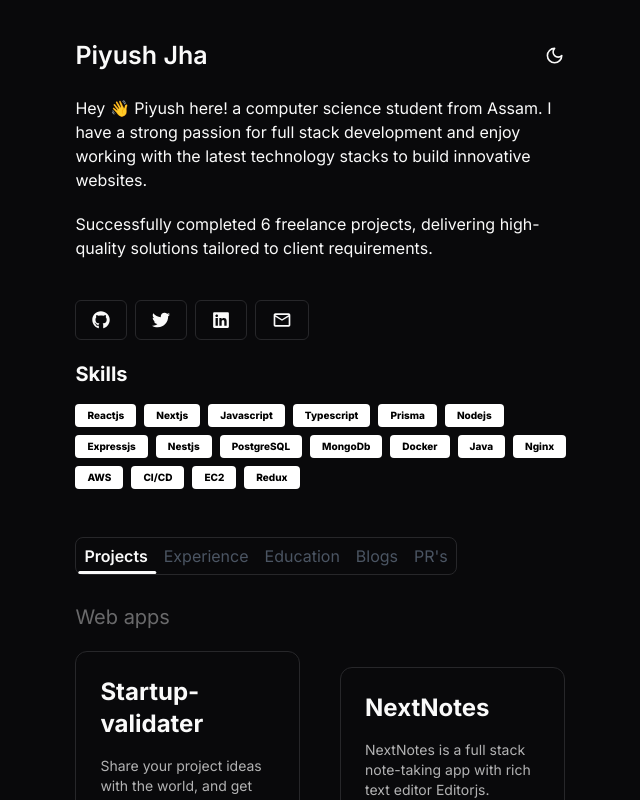
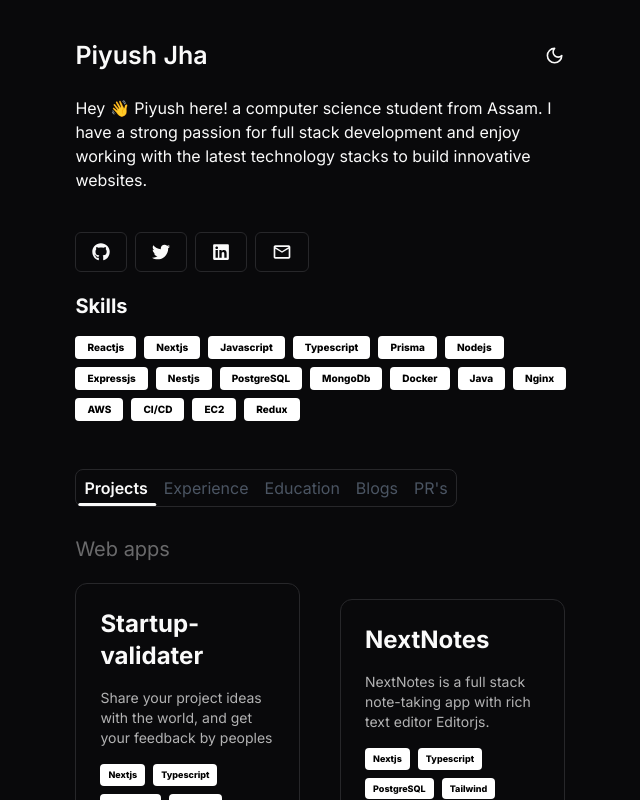
Before and after one commit to Piyush5784/Piyush-portfolio, a Next.js app: page / in a window 1280 px wide. Shown: the top 800 px of the page, without its empty margins (315-955 px from the left). Built offline with nearby package versions, Linux system fonts and the light colour scheme.

Commit message:
added projects, and remmoved some unnecessary section

```diff
--- a/src/Content.ts
+++ b/src/Content.ts
@@ -6,8 +6,8 @@ export const Content: ContentType = {
   name: "Piyush Jha",
   introText:
     "Hey 👋 Piyush here! a computer science student from Assam. I have a strong passion for full stack development and enjoy working with the latest technology stacks to build innovative websites.",
-  freelanceExp:
-    " Successfully completed 6 freelance projects, delivering high-quality solutions tailored to client requirements.",
+  // freelanceExp:
+  //   " Successfully completed 6 freelance projects, delivering high-quality solutions tailored to client requirements.",
   Resume: {
     show: false,
     href: "",
@@ -234,22 +234,22 @@ export const Content: ContentType = {
   ],
 
   experiences: [
-    {
-      companyName: "Clinix Sphere",
-      description:
-        " Developing responsive pages using React and Tailwind CSS, build and optimize APIs, and fix platform issues to enhance performance. I also generate structured content to improve usability and engagement.",
-      position: "Full Stack Developer",
-      skillsIncluded: [
-        "ReactJS",
-        "Typescript",
-        "Tailwind CSS",
-        "Nodejs",
-        "Expressjs",
-        "GIT",
-      ],
-      location: "Remote",
-      Date: "Feb 2025 - Currently working",
-    },
+    // {
+    //   companyName: "Clinix Sphere",
+    //   description:
+    //     " Developing responsive pages using React and Tailwind CSS, build and optimize APIs, and fix platform issues to enhance performance. I also generate structured content to improve usability and engagement.",
+    //   position: "Full Stack Developer",
+    //   skillsIncluded: [
+    //     "ReactJS",
+    //     "Typescript",
+    //     "Tailwind CSS",
+    //     "Nodejs",
+    //     "Expressjs",
+    //     "GIT",
+    //   ],
+    //   location: "Remote",
+    //   Date: "Feb 2025 - Apr 2024",
+    // },
     {
       companyName: "Maili Enterprise",
       description:
--- a/src/components/custom/About/about-section.tsx
+++ b/src/components/custom/About/about-section.tsx
@@ -35,14 +35,16 @@ export function AboutSection() {
       >
         {Content.introText}
       </motion.p>
+      {Content?.freelanceExp && (
         <motion.p
           className="pt-5"
           initial={{ opacity: 0, y: -10 }}
           animate={{ opacity: 1, y: 0 }}
           transition={{ duration: 0.5, delay: 0.2 }}
         >
-        {Content.freelanceExp}
+          {Content?.freelanceExp}
         </motion.p>
+      )}
 
       <motion.div
         className="pt-10 flex gap-2 flex-wrap"
--- a/src/types/index.ts
+++ b/src/types/index.ts
@@ -39,7 +39,7 @@ export interface ExperienceContent {
 
 export interface ContentType {
   name: string;
-  freelanceExp: string;
+  freelanceExp?: string;
   introText: string;
   sections: select[];
   Resume: {
```
Lines whose indentation alone changed are shown as unchanged.
